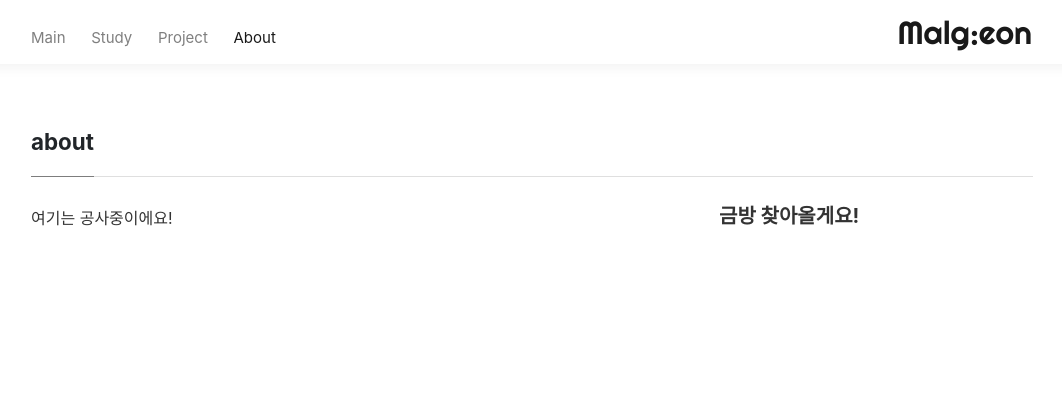
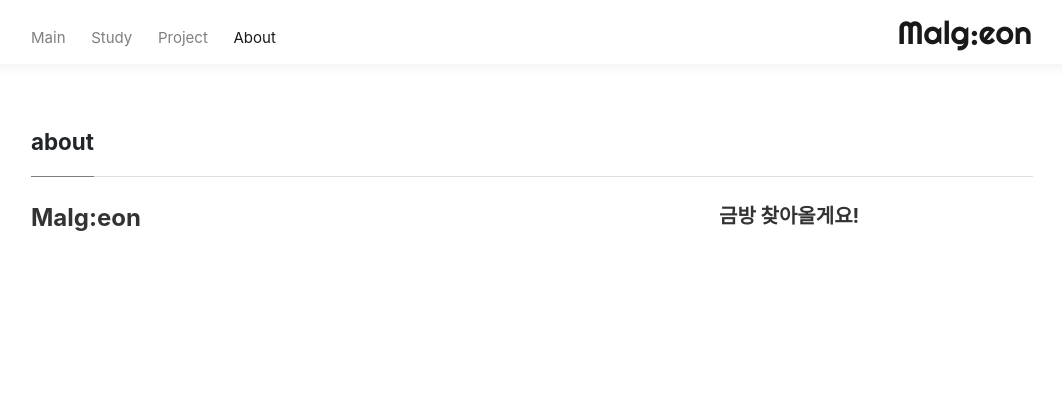
Before and after one commit to Malgeon/makeBlog, a Jekyll site: the page built from _pages/about.md, in a window 1280 px wide. Shown: the top 398 px of the page, without its empty margins (108-1170 px from the left). Built offline with Jekyll 4.4.1, drawn with Linux system fonts in a browser that asks for light colours; nearby versions of some CDN libraries.

Commit message:
20.07.28 first post

```diff
--- a/_config.yml
+++ b/_config.yml
@@ -83,4 +83,4 @@ lsi: False
 
 username: Malgeon
 repo: makeBlog
-branch: master,
+branch: master
--- a/_pages/about.md
+++ b/_pages/about.md
@@ -7,12 +7,10 @@ comments: true
 
 <div class="row justify-content-between">
 <div class="col-md-8 pr-5">
-
-<p> 여기는 공사중이에요! </p>
+<h4> Malg:eon</h4>
 </div>
 
 <div class="col-md-4">
-
 <div class="sticky-top sticky-top-80">
 <h5>금방 찾아올게요!</h5>
 </div>
```
